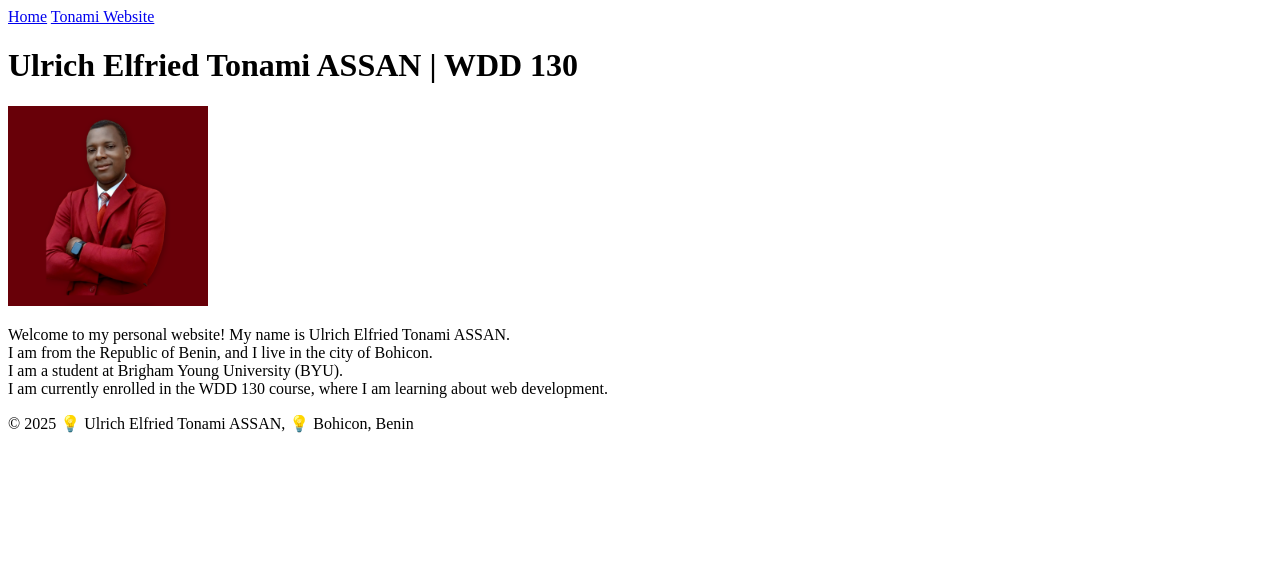
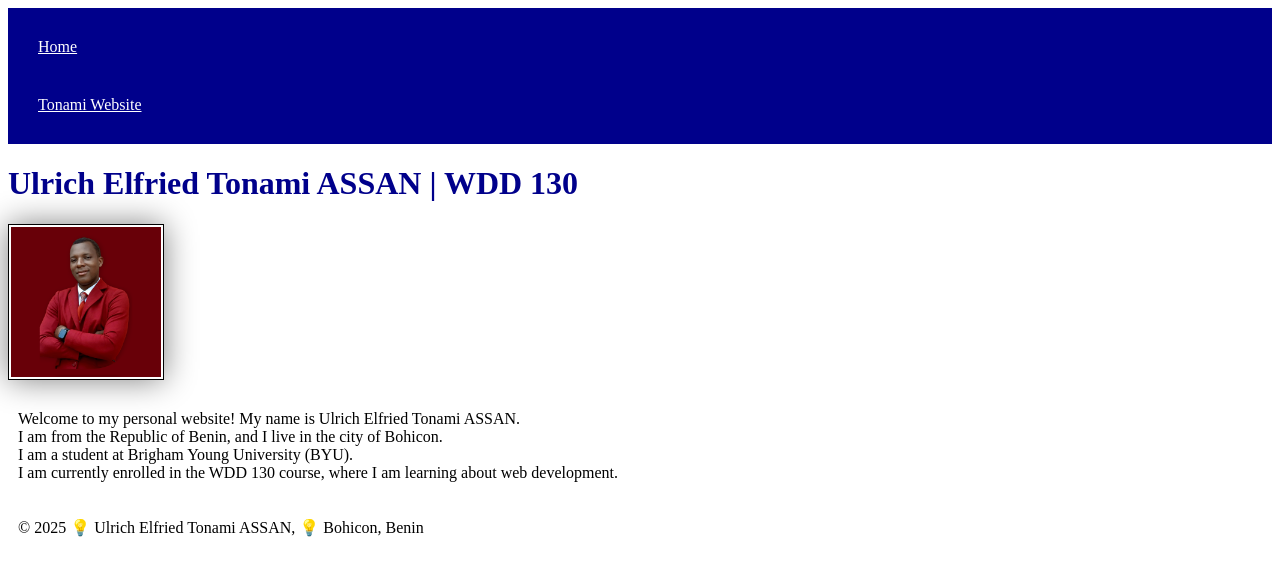
Before and after one commit to TonRich/wdd130, a plain HTML site: page index.html in a window 1280 px wide. Drawn offline with Linux system fonts and the light colour scheme.

Commit message:
update page

```diff
--- a/index.html
+++ b/index.html
@@ -4,6 +4,7 @@
 <head>
     <meta charset="UTF-8">
     <meta name="viewport" content="width=device-width, initial-scale=1.0">
+    <link rel="stylesheet" href="styles/styles.css">
     <title>Ulrich Elfried Tonami ASSAN | WDD 130</title>
 </head>
 
--- /dev/null
+++ b/styles/styles.css
@@ -0,0 +1,22 @@
+nav{
+    background-color: darkblue;
+    padding: 10px;
+}
+nav a{
+    color: white;
+    display: block;
+    padding: 20px;
+}
+h1{
+    color: darkblue;
+}
+img{
+    width: 150px;
+    height: auto;
+    border: 1px solid black;
+    padding: 2px;
+    box-shadow: 0 0 30px gray;
+}
+p{
+    padding: 10px;
+}
```
Also changed, not shown: week02/holygrail.html (+1 -1 lines), week02/images/Temple.jpg (deleted).
